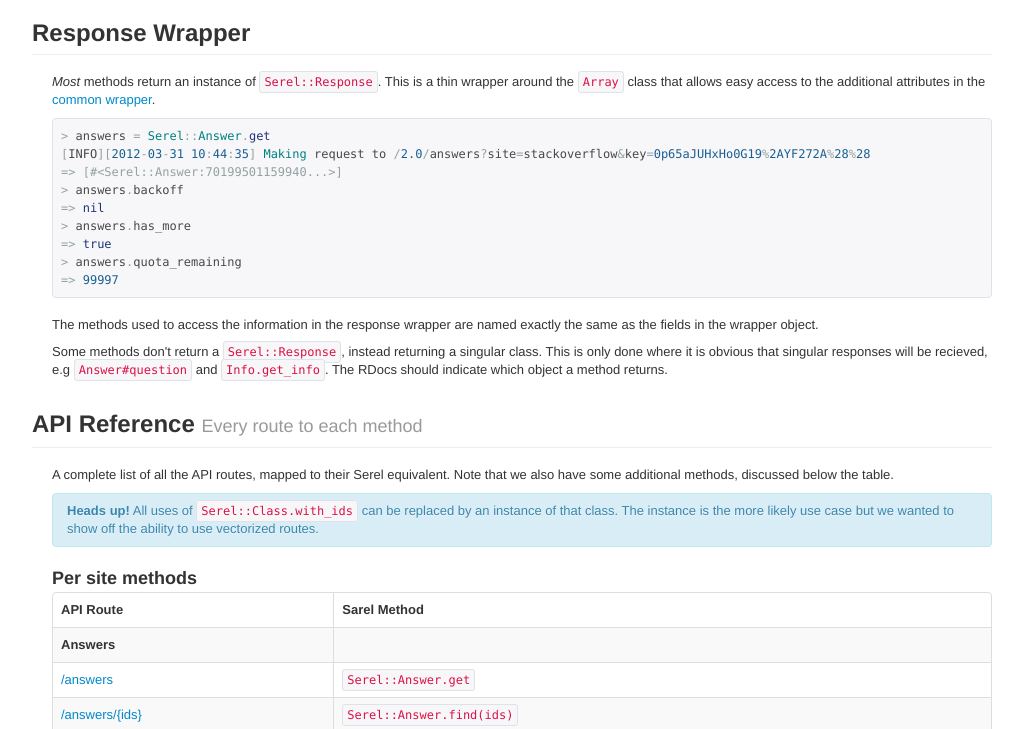
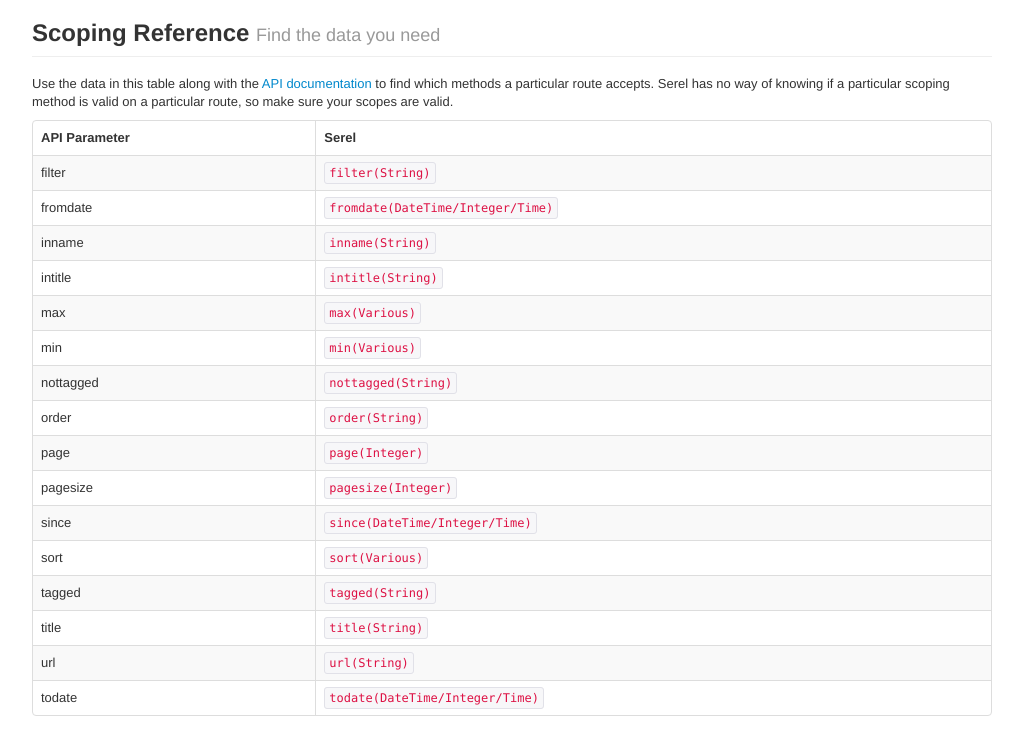
Before and after one commit to thomas-mcdonald/serel, a plain HTML site: page index.html in a window 1280 px wide. Shown: the part 1399-2128 px from the top of the page, without its empty margins (118-1141 px from the left). Drawn offline with nearby package versions, Linux system fonts and the light colour scheme.

Commit message:
scope reference

```diff
--- a/index.html
+++ b/index.html
@@ -21,6 +21,7 @@
         <ul class="nav">
           <li><a href="#install">install</a></li>
           <li><a href="#use">use</a></li>
+          <li><a href="#scoping">scoping</a></li>
           <li><a href="#responses">response wrapper</a></li>
           <li><a href="#api_mapping">api reference</a></li>
           <li><a href="#changelog">changelog</a></li>
@@ -113,6 +114,35 @@ inbox = token.inbox.request
 </pre>
         <p>Once you have retrieved the user associated with the access token it's simple to access any of the instance methods on the user - see the User documentation for more information</p>
       </div>
+  </div>
+  <div id="scoping" class="row">
+    <div class="page-header">
+      <h2>Scoping Reference <small>Find the data you need</small></h2>
+    </div>
+    <p>Use the data in this table along with the <a href="https://api.stackexchange.com/docs">API documentation</a> to find which methods a particular route accepts. Serel has no way of knowing if a particular scoping method is valid on a particular route, so make sure your scopes are valid.</p>
+    <table class="table table-bordered table-striped">
+      <thead>
+        <tr><th>API Parameter</th><th>Serel</th></tr>
+      </thead>
+      <tbody>
+        <tr><td>filter</td><td><code>filter(String)</code></td></tr>
+        <tr><td>fromdate</td><td><code>fromdate(DateTime/Integer/Time)</code></td></tr>
+        <tr><td>inname</td><td><code>inname(String)</code></td></tr>
+        <tr><td>intitle</td><td><code>intitle(String)</code></td></tr>
+        <tr><td>max</td><td><code>max(Various)</code></td></tr>
+        <tr><td>min</td><td><code>min(Various)</code></td></tr>
+        <tr><td>nottagged</td><td><code>nottagged(String)</code></td></tr>
+        <tr><td>order</td><td><code>order(String)</code></td></tr>
+        <tr><td>page</td><td><code>page(Integer)</code></td></tr>
+        <tr><td>pagesize</td><td><code>pagesize(Integer)</code></td></tr>
+        <tr><td>since</td><td><code>since(DateTime/Integer/Time)</code></td></tr>
+        <tr><td>sort</td><td><code>sort(Various)</code></td></tr>
+        <tr><td>tagged</td><td><code>tagged(String)</code></td></tr>
+        <tr><td>title</td><td><code>title(String)</code></td></tr>
+        <tr><td>url</td><td><code>url(String)</code></td></tr>
+        <tr><td>todate</td><td><code>todate(DateTime/Integer/Time)</code></td></tr>
+      </tbody>
+    </table>
   </div>
   <div id="responses" class="row">
     <div class="page-header">
```
